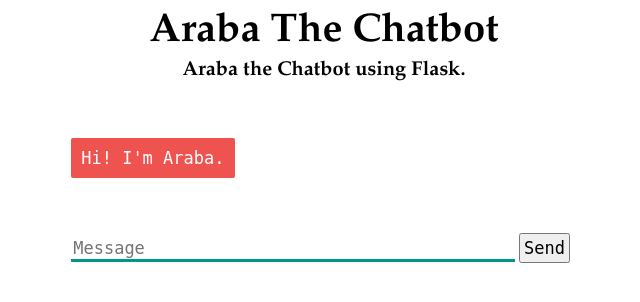
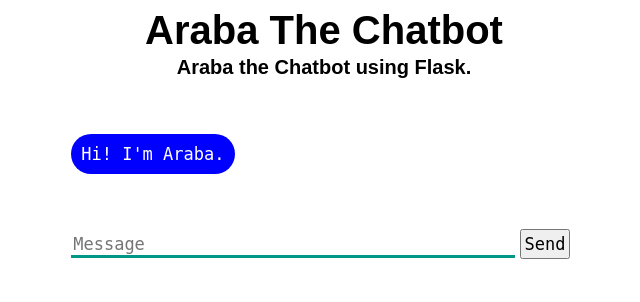
Before and after one commit to BismarckBamfo/Chatbot, a Flask app: page / in a window 1280 px wide. Shown: the top 302 px of the page, without its empty margins (316-956 px from the left). Run offline with Flask 2, Linux system fonts and the light colour scheme; some libraries are stand-ins or nearby versions.

Commit message:
Update style.css

```diff
--- a/chatbot/static/style.css
+++ b/chatbot/static/style.css
@@ -1,5 +1,5 @@
 body {
-    font-family: Garamond;
+    font-family: Arial;
 }
 
 h1 {
@@ -54,9 +54,9 @@
 }
 
 .userText span {
-    background-color: #009688;
+    background-color: green;
     padding: 10px;
-    border-radius: 2px;
+    border-radius: 20px;
 }
 
 .botText {
@@ -68,9 +68,9 @@
 }
 
 .botText span {
-    background-color: #EF5350;
+    background-color: blue;
     padding: 10px;
-    border-radius: 2px;
+    border-radius: 20px;
 }
 
 #tidbit {
```
